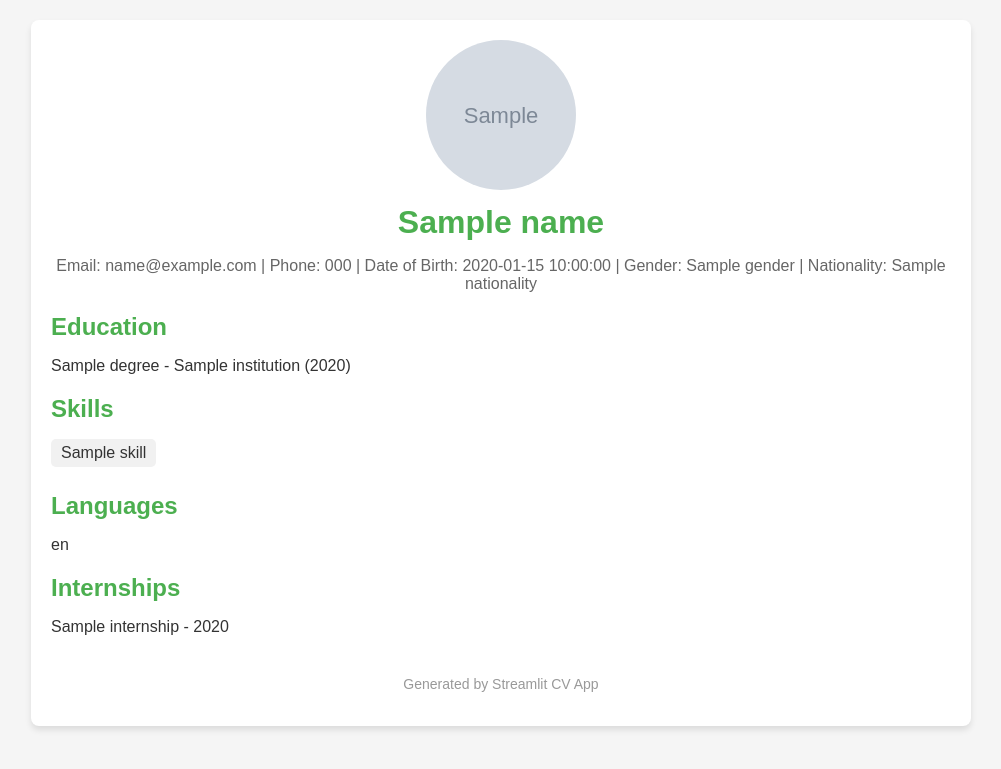
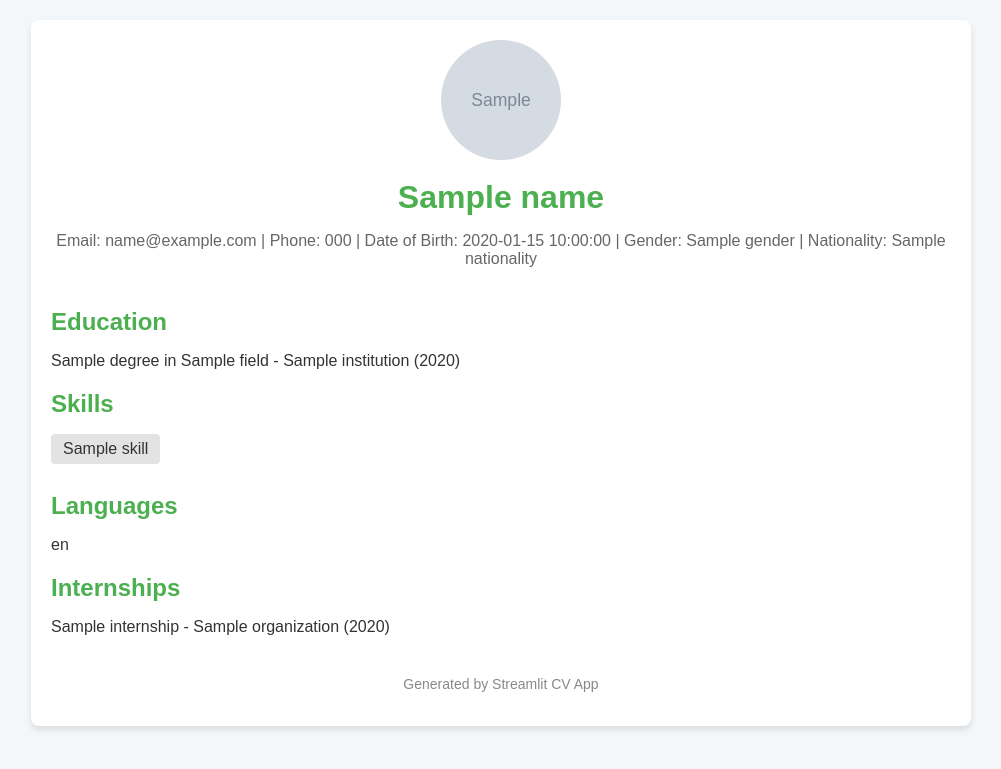
Before and after one commit to asa99-cpu/cv, a Python web app: template templates/cv_template.html in a window 1280 px wide. Shown: the top 769 px of the page, without its empty margins (139-1140 px from the left). Run offline with Jinja, Linux system fonts and the light colour scheme; the template is opened without the code that fills it: most values are stand-ins (such as "Sample title", 1, 10 or a date in 2020); grey boxes marked "Sample" are stand-in pictures.

Commit message:
Update cv_template.html

```diff
--- a/templates/cv_template.html
+++ b/templates/cv_template.html
@@ -7,33 +7,33 @@
     <style>
         body {
             font-family: Arial, sans-serif;
+            margin: 0;
+            padding: 0;
+            background-color: #f4f7f9;
             color: #333;
-            background-color: #f5f5f5;
-            margin: 0;
-            padding: 20px;
         }
         .container {
-            width: 100%;
+            width: 80%;
             max-width: 900px;
-            margin: 0 auto;
-            background-color: white;
+            margin: 20px auto;
             padding: 20px;
+            background-color: #fff;
+            box-shadow: 0px 4px 6px rgba(0, 0, 0, 0.1);
             border-radius: 8px;
-            box-shadow: 0px 4px 6px rgba(0, 0, 0, 0.1);
         }
         header {
             text-align: center;
-            margin-bottom: 20px;
+            margin-bottom: 40px;
         }
         header img {
-            width: 150px;
-            height: 150px;
+            width: 120px;
+            height: 120px;
             border-radius: 50%;
-            margin-bottom: 10px;
+            margin-bottom: 15px;
         }
         header h1 {
+            font-size: 32px;
             margin: 0;
-            font-size: 32px;
             color: #4CAF50;
         }
         header p {
@@ -54,24 +54,25 @@
         }
         .section ul li {
             font-size: 16px;
-            margin-bottom: 5px;
+            margin-bottom: 8px;
         }
         .skills li {
             display: inline-block;
-            margin-right: 10px;
-            padding: 5px 10px;
-            background-color: #f1f1f1;
-            border-radius: 5px;
+            margin-right: 12px;
+            padding: 6px 12px;
+            background-color: #e3e3e3;
+            border-radius: 4px;
         }
         footer {
             text-align: center;
             margin-top: 40px;
             font-size: 14px;
-            color: #999;
+            color: #888;
         }
     </style>
 </head>
 <body>
+
     <div class="container">
         <header>
             <img src="{{ profile_image }}" alt="Profile Image">
@@ -79,15 +80,17 @@
             <p>Email: {{ email }} | Phone: {{ phone }} | Date of Birth: {{ dob }} | Gender: {{ gender }} | Nationality: {{ nationality }}</p>
         </header>
 
+        <!-- Education Section -->
         <div class="section">
             <h2>Education</h2>
             <ul>
                 {% for edu in education %}
-                    <li>{{ edu.degree }} - {{ edu.institution }} ({{ edu.year }})</li>
+                    <li>{{ edu.degree }} in {{ edu.field }} - {{ edu.institution }} ({{ edu.year }})</li>
                 {% endfor %}
             </ul>
         </div>
 
+        <!-- Skills Section -->
         <div class="section">
             <h2>Skills</h2>
             <ul class="skills">
@@ -97,6 +100,7 @@
             </ul>
         </div>
 
+        <!-- Languages Section -->
         <div class="section">
             <h2>Languages</h2>
             <ul>
@@ -106,11 +110,12 @@
             </ul>
         </div>
 
+        <!-- Internships Section -->
         <div class="section">
             <h2>Internships</h2>
             <ul>
                 {% for internship in internships %}
-                    <li>{{ internship.title }} - {{ internship.year }}</li>
+                    <li>{{ internship.title }} - {{ internship.organization }} ({{ internship.year }})</li>
                 {% endfor %}
             </ul>
         </div>
@@ -119,5 +124,6 @@
             <p>Generated by Streamlit CV App</p>
         </footer>
     </div>
+
 </body>
 </html>
```
